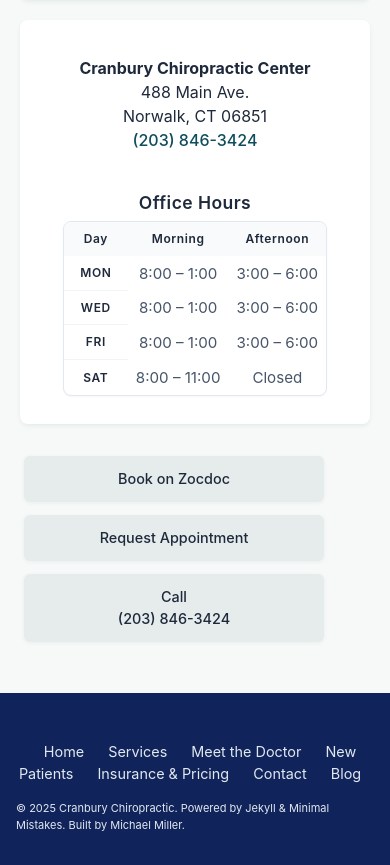
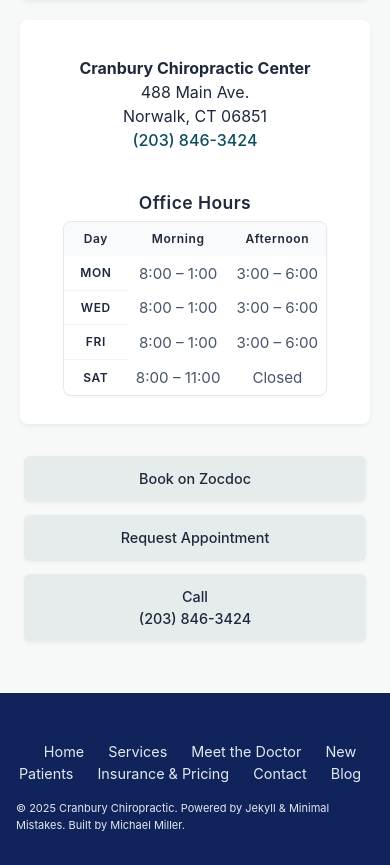
Before and after one commit to millerms/CranburyChiropractic, a Jekyll site: the page built from index.md, in a window 390 px wide. Shown: the part 2922-3787 px from the top of the page. Built offline with Jekyll 4.4.1, drawn with Linux system fonts in a browser that asks for light colours; cached includes are drawn as plain includes; the list of posts is cut into pages by our own code.

Commit message:
fixed formatting

```diff
--- a/assets/css/custom.css
+++ b/assets/css/custom.css
@@ -343,9 +343,11 @@
     padding: 0 0.5rem;
   }
   .contact-actions .btn {
-    min-width: 130px;
     padding: 0.75rem 1.25rem;
     font-size: 0.9rem;
+    min-width: 0;
+    max-width: 100%;
+    width: auto;
     flex: 1 1 auto; /* allow buttons to shrink */
   }
 }
```
